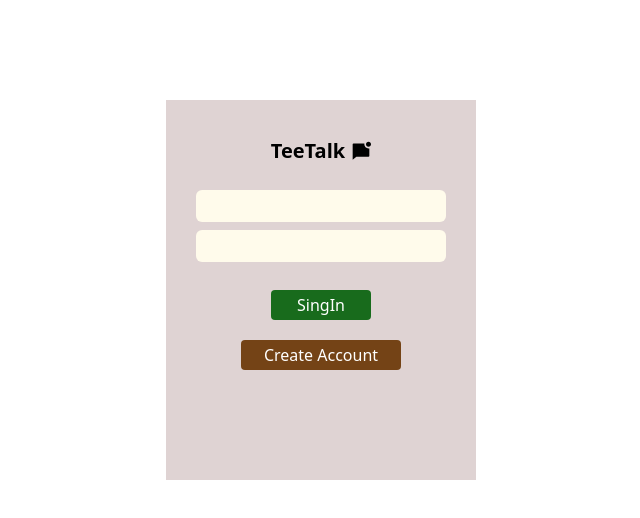
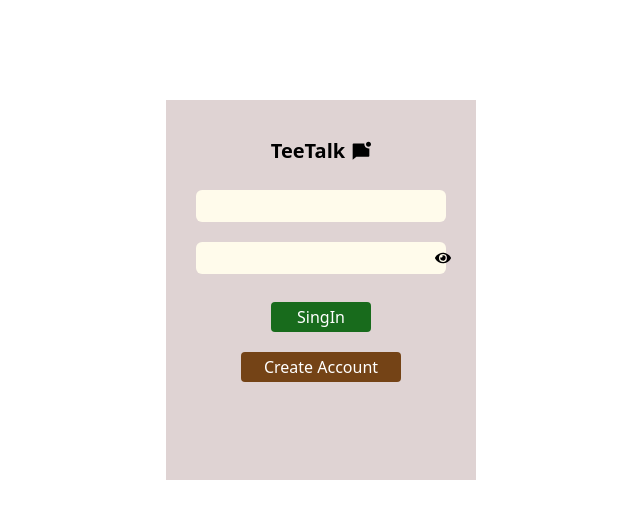
Before and after one commit to moshiurhossain/ReactChatApp-TeeTalk, a React (Vite) app: page / in a window 1280 px wide. Shown: the top 518 px of the page, without its empty margins (319-959 px from the left). Built offline with nearby package versions, Linux system fonts and the light colour scheme.

Commit message:
hide and show password feature added

```diff
--- a/package.json
+++ b/package.json
@@ -15,6 +15,7 @@
     "react": "^19.1.0",
     "react-dom": "^19.1.0",
     "react-icons": "^5.5.0",
+    "react-router": "^7.7.1",
     "tailwindcss": "^4.1.11"
   },
   "devDependencies": {
--- a/src/App.jsx
+++ b/src/App.jsx
@@ -1,9 +1,21 @@
 import React from 'react'
 import app from './firebase.config'
 import Singin from './pages/Singin'
+import { createBrowserRouter, Route, RouterProvider } from 'react-router'
+import { createRoutesFromElements } from 'react-router'
+import LayoutOne from './layout/LayoutOne'
 const App = () => {
+  const myRoute = createBrowserRouter(createRoutesFromElements(
+    <Route>
+    <Route path='/' element={<LayoutOne/>}>
+         <Route index element={<Singin/>}/>
+    </Route>
+    </Route>
+  ))
   return (
-    <><Singin/></>
+    <>
+    <RouterProvider router={myRoute}/>
+    </>
   )
 }
 
--- /dev/null
+++ b/src/layout/LayoutOne.jsx
@@ -0,0 +1,12 @@
+import React from 'react'
+import { Outlet } from 'react-router'
+
+const LayoutOne = () => {
+  return (
+    <>
+    <Outlet/>
+    </>
+  )
+}
+
+export default LayoutOne
--- /dev/null
+++ b/src/layout/LayoutTwo.jsx
@@ -0,0 +1,9 @@
+import React from 'react'
+
+const LayoutTwo = () => {
+  return (
+    <div>LayoutTwo</div>
+  )
+}
+
+export default LayoutTwo
--- a/src/pages/Singin.jsx
+++ b/src/pages/Singin.jsx
@@ -1,11 +1,13 @@
-import React from 'react'
+import React, { useState } from 'react'
 import { RiChatUnreadFill } from "react-icons/ri";
+import { FaEye } from "react-icons/fa";
 
 const Singin = () => {
+    const [show,setShow]=useState(false)
   return (
     <>
     <section id='signin' className=' w-full h-screen '>
-    <form action="">
+    <div >
         <div className='w-[310px] h-[380px] bg-[#dfd3d3] pt-4 mx-auto mt-[100px]'>
             <div className="iconbox mx-auto w-[50%] flex items-center justify-center gap-1.5 font-bold text-[20px] mt-[20px]">
                 TeeTalk<RiChatUnreadFill />
@@ -13,7 +15,14 @@ const Singin = () => {
             {/* input box starts */}
             <div className="inputbox flex justify-center items-center py-2 mt-2 flex-col">
             <input className='w-[250px] p-1 bg-amber-50 rounded-[6px] outline-0 mt-2' type="text" name="" id="" />
-            <input  className='w-[250px] p-1 bg-amber-50 rounded-[6px] outline-0 mt-2' type="text" name="" id="" />
+            {/* password start */}
+            <div className='w-[250px] bg-amber-50 mt-5 p-1 rounded-[6px] flex justify-between'>
+            <input
+            className='   outline-0 '
+            type={show?"text":"password"} name="" id="" />
+            <button className=' w-[30px] cursor-pointer p-1 ' onClick={()=>{setShow(!show)}}><FaEye /></button>
+            </div>
+              {/* password end */}
             </div>
               {/* input box ends */}
               {/* Button box starts */}
@@ -25,7 +34,7 @@ const Singin = () => {
 
 
         </div>
-    </form>
+    </div>
     </section>
 
     </>
```
Also changed, not shown: 1 other file (tests, documents, lock files or other folders).
